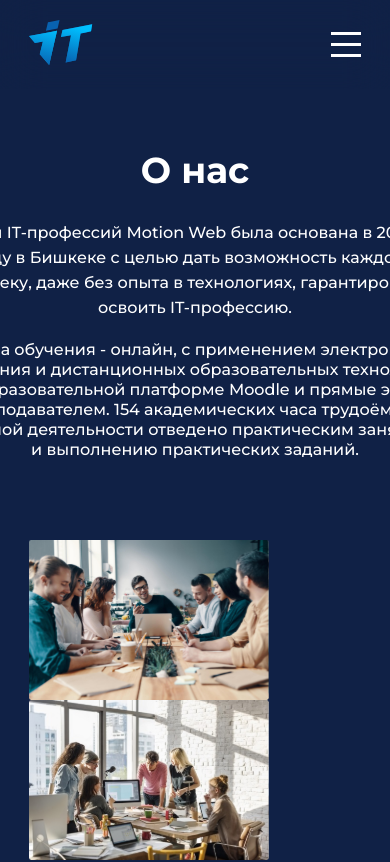
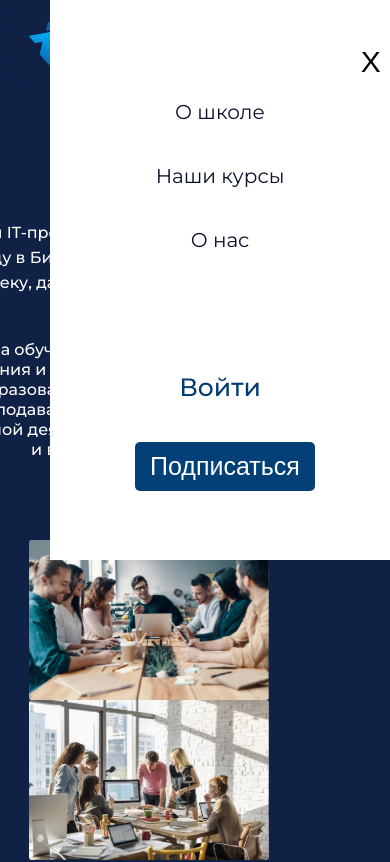
Before and after one commit to Tatynaae/club-project, a React (Create React App) app: page /AboutUs in a window 390 px wide. Shown: the top 862 px of the page. Built offline with nearby package versions, Linux system fonts and the light colour scheme.

Commit message:
gg (#15)

```diff
--- a/src/Components/Header.js
+++ b/src/Components/Header.js
@@ -1,9 +1,18 @@
-import React from 'react';
+import React, {useState} from 'react';
 import logo from "../img/логотип.svg";
 import {NavLink} from "react-router-dom";
-import ModalBurger from "./ModalBurger";
+import ModalBurger from "./modalBurger/ModalBurger";
+import ModalWindow from "./modalBurger/ModalWindow";
 
 const Header = () => {
+
+    const [burger, setBurger] = useState(false)
+
+
+    const open = (e) => {
+        setBurger(!e)
+    }
+
     return (
         <div id='header'>
             <div className="container">
@@ -20,13 +29,14 @@ const Header = () => {
                     <div className='header--left'>
                         <NavLink to={"/EnterToProfile"} className='header--left__without'>Войти</NavLink>
                         <button className='header--left__with'>Подписаться</button>
-
-                        <ModalBurger/>
                     </div>
 
+                    <div className="header--burger">
+                        <button style={{color:'black', fontSize:'30px', position:'absolute', zIndex:'9999999', border:'none'}} onClick={() => open(burger)}>{burger === true ? <ModalBurger/> : 'X'}</button>
 
-
+                    </div>
                 </div>
+                {burger ? "" : <ModalWindow/>}
             </div>
         </div>
     );
--- a/src/Components/ModalBurger.js
+++ /dev/null
@@ -1,14 +0,0 @@
-import React from 'react';
-import {NavLink} from "react-router-dom";
-
-const ModalBurger = () => {
-    return (
-        <div id="burger-menu">
-            <div className="burger burger1"></div>
-            <div className="burger burger2"></div>
-            <div className="burger burger3"></div>
-        </div>
-    );
-};
-
-export default ModalBurger;
--- a/src/Components/Style/AdminPanel/AdminPanel.scss
+++ b/src/Components/Style/AdminPanel/AdminPanel.scss
@@ -113,7 +113,7 @@
         }
       }
       .payment{
-        margin: 0 0 0 0;
+        margin: 0 0 0 -50px;
         position: absolute;
         top: -350px;
         right: 50px;
--- a/src/Components/Style/Media/Adaptation/Header.scss
+++ b/src/Components/Style/Media/Adaptation/Header.scss
@@ -2,6 +2,12 @@
     #header{
     &__modal{
       display: none;
+    }
+      .header--burger{
+        display: none;
+        &__window{
+          display: none;
+        }
       }
   }
 }
@@ -10,11 +16,23 @@
     &__modal{
       display: none;
     }
+      .header--burger{
+        display: none;
+        &__window{
+          display: none;
+        }
+      }
   }
 }
 @media (max-width: 1024px) {
     #header{
     &__modal{
+      display: none;
+      &__window{
+        display: none;
+      }
+    }
+      .header--burger{
         display: none;
       }
   }
@@ -23,6 +41,12 @@
     #header{
     &__modal{
       display: none;
+    }
+      .header--burger{
+        display: none;
+        &__window{
+          display: none;
+        }
       }
   }
 }
@@ -41,11 +65,20 @@
           &__with{
             display: none;
           }
+
+        }
+        &--burger{
+          display: block;
+          button{
+            background: transparent;
             #burger-menu {
               display: block;
-          z-index: 9999998;
               background: transparent;
               border: none;
+              position: absolute;
+              top: -15px;
+              right: 30px;
+              z-index: 99999999;
               .burger1 {
                 width: 30px;
                 height: 3px;
@@ -67,7 +100,51 @@
               }
             }
           }
-
+          &__window{
+            display: block;
+            width: 300px;
+            height: 500px;
+            background: #FFFFFF;
+            padding: 30px 20px;
+            position: absolute;
+            z-index: 999999;
+            right: 0;
+            top: 0;
+            .links{
+              display: flex;
+              flex-direction: column;
+              align-items: center;
+              margin-top: 50px;
+              .name{
+                color: #0A1128;
+                text-decoration: none;
+                font-size: 20px;
+                margin: 20px 0;
+              }
+            }
+            .without{
+              font-weight: 500;
+              font-size: 25px;
+              color: #043C71;
+              border: none;
+              text-decoration: none;
+              display: flex;
+              align-items: center;
+              justify-content: center;
+              margin: 100px 0 20px 0;
+            }
+            .with{
+              background: #034078;
+              border-radius: 5px;
+              font-weight: 500;
+              font-size: 25px;
+              color: #FFFFFF;
+              border: none;
+              padding: 10px 15px;
+              margin: 20px 0 0 65px;
+            }
+          }
+        }
       }
     }
     #footer{
@@ -88,7 +165,7 @@
           align-items: center;
           flex-direction: row;
           .contact-icon{
-          margin: 70px 0 0 -110px;
+            margin: 80px 12px 10px -169px;
           }
         }
         &--fives{
@@ -97,8 +174,23 @@
       }
     }
 }
-
 @media (max-width: 576px) {}
 @media (max-width: 450px) {}
-@media (max-width: 375px) {}
+@media (max-width: 375px) {
+  #header {
+    .header--burger {
+      button {
+        #burger-menu {
+          display: block;
+          background: transparent;
+          border: none;
+          position: absolute;
+          top: -16px;
+          right: 5px;
+          z-index: 99999999;
+
+        }
+      }
+    }
+  }}
 @media (max-width: 320px) {}
--- /dev/null
+++ b/src/Components/modalBurger/ModalBurger.js
@@ -0,0 +1,16 @@
+import React from 'react';
+import {NavLink} from "react-router-dom";
+
+const ModalBurger = () => {
+    return (
+        <>
+            <div id="burger-menu">
+                <div className="burger burger1"></div>
+                <div className="burger burger2"></div>
+                <div className="burger burger3"></div>
+            </div>
+        </>
+    );
+};
+
+export default ModalBurger;
--- /dev/null
+++ b/src/Components/modalBurger/ModalWindow.js
@@ -0,0 +1,20 @@
+import React from 'react';
+import {NavLink} from "react-router-dom";
+
+const ModalWindow = () => {
+    return (
+        <div className='header--burger__window'>
+                <div className='links'>
+                    <NavLink className='name' to={'/AboutSchool'}>О школе</NavLink>
+                    <NavLink className='name' to={'/OurCourses'} >Наши курсы</NavLink>
+                    <NavLink className='name'  to={'/AboutUs'}>О нас</NavLink>
+                </div>
+
+                <NavLink to={"/EnterToProfile"} className='without'>Войти</NavLink>
+                <button className='with'>Подписаться</button>
+
+        </div>
+    );
+};
+
+export default ModalWindow;
--- a/src/css/App.css
+++ b/src/css/App.css
@@ -1232,7 +1232,7 @@ body {
   color: #A4A4A4;
 }
 #admin-panel .admin-panel--prof .payment {
-  margin: 0 0 0 0;
+  margin: 0 0 0 -50px;
   position: absolute;
   top: -350px;
   right: 50px;
@@ -1547,21 +1547,45 @@ body {
   #header__modal {
     display: none;
   }
+  #header .header--burger {
+    display: none;
+  }
+  #header .header--burger__window {
+    display: none;
+  }
 }
 @media (max-width: 1200px) {
   #header__modal {
     display: none;
   }
+  #header .header--burger {
+    display: none;
+  }
+  #header .header--burger__window {
+    display: none;
+  }
 }
 @media (max-width: 1024px) {
   #header__modal {
     display: none;
   }
+  #header__modal__window {
+    display: none;
+  }
+  #header .header--burger {
+    display: none;
+  }
 }
 @media (max-width: 992px) {
   #header__modal {
     display: none;
   }
+  #header .header--burger {
+    display: none;
+  }
+  #header .header--burger__window {
+    display: none;
+  }
 }
 @media (max-width: 768px) {
   #header .header--right .links {
@@ -1573,30 +1597,83 @@ body {
   #header .header--left__with {
     display: none;
   }
-  #header .header--left #burger-menu {
+  #header .header--burger {
     display: block;
-    z-index: 9999998;
+  }
+  #header .header--burger button {
+    background: transparent;
+  }
+  #header .header--burger button #burger-menu {
+    display: block;
     background: transparent;
     border: none;
-  }
-  #header .header--left #burger-menu .burger1 {
+    position: absolute;
+    top: -15px;
+    right: 30px;
+    z-index: 99999999;
+  }
+  #header .header--burger button #burger-menu .burger1 {
     width: 30px;
     height: 3px;
     background: white;
     transition: 0.4s;
   }
-  #header .header--left #burger-menu .burger2 {
+  #header .header--burger button #burger-menu .burger2 {
     width: 30px;
     height: 3px;
     background: white;
     transition: 0.4s;
     margin: 8px 0;
   }
-  #header .header--left #burger-menu .burger3 {
+  #header .header--burger button #burger-menu .burger3 {
     width: 30px;
     height: 3px;
     background: white;
     transition: 0.4s;
+  }
+  #header .header--burger__window {
+    display: block;
+    width: 300px;
+    height: 500px;
+    background: #FFFFFF;
+    padding: 30px 20px;
+    position: absolute;
+    z-index: 999999;
+    right: 0;
+    top: 0;
+  }
+  #header .header--burger__window .links {
+    display: flex;
+    flex-direction: column;
+    align-items: center;
+    margin-top: 50px;
+  }
+  #header .header--burger__window .links .name {
+    color: #0A1128;
+    text-decoration: none;
+    font-size: 20px;
+    margin: 20px 0;
+  }
+  #header .header--burger__window .without {
+    font-weight: 500;
+    font-size: 25px;
+    color: #043C71;
+    border: none;
+    text-decoration: none;
+    display: flex;
+    align-items: center;
+    justify-content: center;
+    margin: 100px 0 20px 0;
+  }
+  #header .header--burger__window .with {
+    background: #034078;
+    border-radius: 5px;
+    font-weight: 500;
+    font-size: 25px;
+    color: #FFFFFF;
+    border: none;
+    padding: 10px 15px;
+    margin: 20px 0 0 65px;
   }
   #footer .footer {
     display: flex;
@@ -1617,10 +1694,21 @@ body {
     flex-direction: row;
   }
   #footer .footer--third .contact-icon {
-    margin: 70px 0 0 -110px;
+    margin: 80px 12px 10px -169px;
   }
   #footer .footer--fives {
     display: none;
+  }
+}
+@media (max-width: 375px) {
+  #header .header--burger button #burger-menu {
+    display: block;
+    background: transparent;
+    border: none;
+    position: absolute;
+    top: -16px;
+    right: 5px;
+    z-index: 99999999;
   }
 }
 @media (max-width: 1200px) {
```
Also changed, not shown: 1 other file (tests, documents, lock files or other folders). Lines whose indentation alone changed are shown as unchanged.
